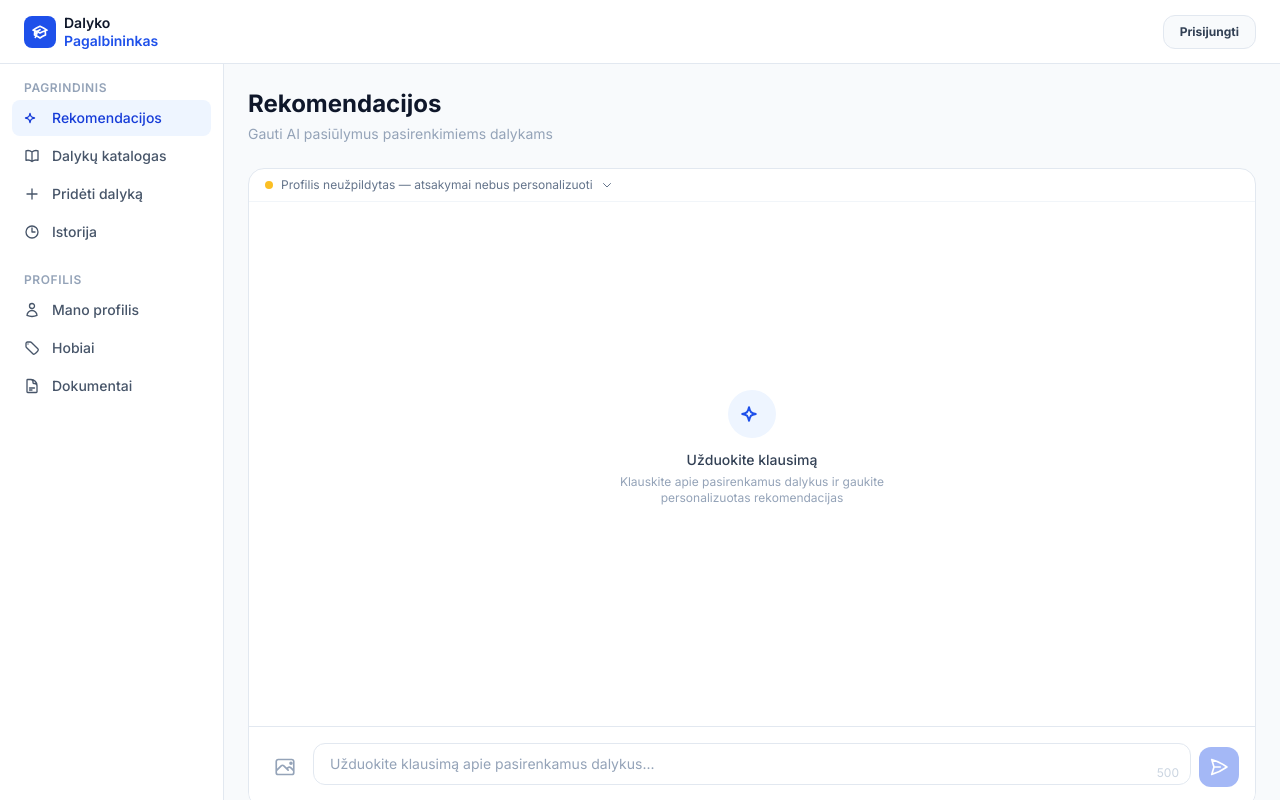
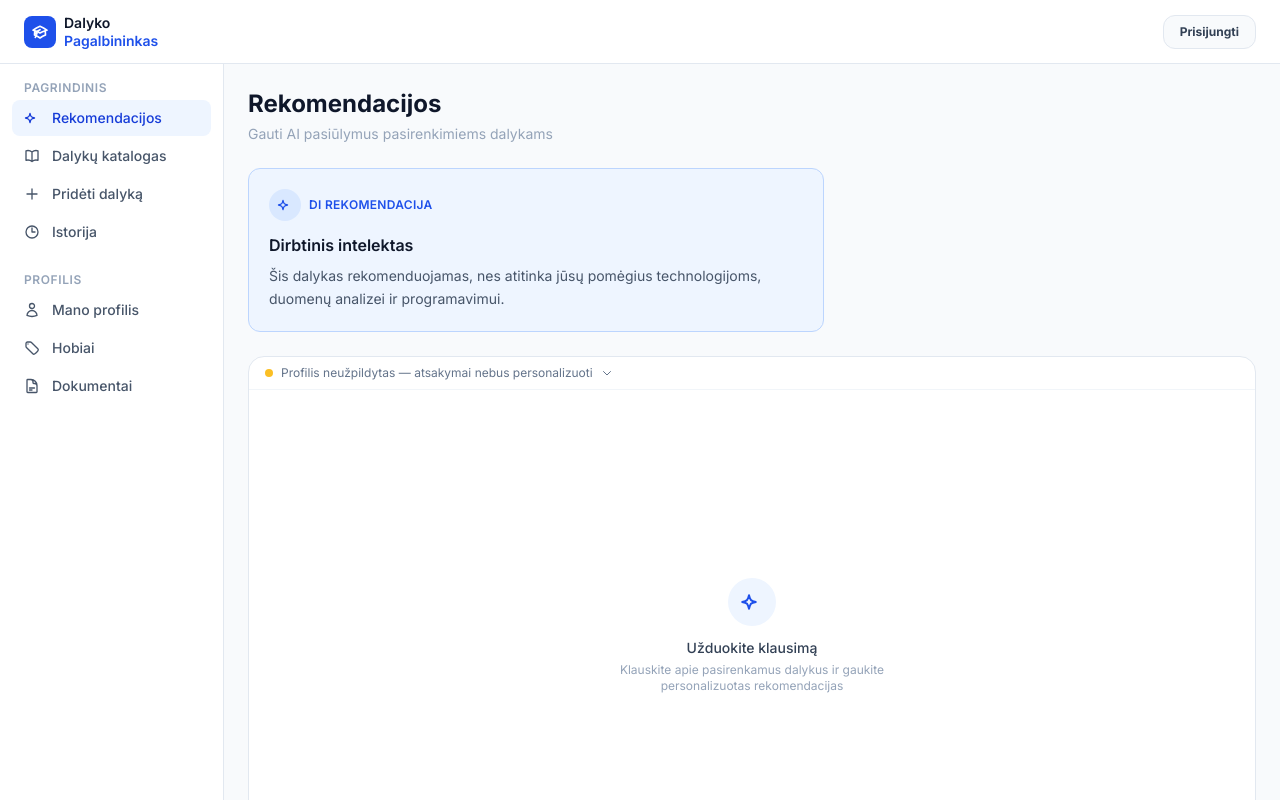
Before and after one commit to novatitas366/Laisvai-pasirenkamo-dalyko-AI-pagalbininkas, a React (Vite) app in the folder client/: page /rekomendacijos in a window 1280 px wide. Shown: the top 800 px of the page. Built offline with nearby package versions, Linux system fonts and the light colour scheme.

Commit message:
SCRUM-69: DI rekomendacijos struktūrizuotas atvaizdavimas

```diff
--- /dev/null
+++ b/client/src/components/recommendations/RecommendationResult.jsx
@@ -0,0 +1,28 @@
+export default function RecommendationResult({ recommendation }) {
+  if (!recommendation) return null
+
+  const { recommendedSubject, explanation } = recommendation
+
+  return (
+    <div className="border border-brand-200 bg-brand-50 rounded-xl p-5">
+      <div className="flex items-center gap-2 mb-3">
+        <div className="w-8 h-8 rounded-full bg-brand-100 flex items-center justify-center flex-shrink-0">
+          <svg className="w-4 h-4 text-brand-600" fill="none" stroke="currentColor" strokeWidth="2" viewBox="0 0 24 24">
+            <path strokeLinecap="round" strokeLinejoin="round" d="M9.813 15.904L9 18.75l-.813-2.846a4.5 4.5 0 00-3.09-3.09L2.25 12l2.846-.813a4.5 4.5 0 003.09-3.09L9 5.25l.813 2.846a4.5 4.5 0 003.09 3.09L15.75 12l-2.846.813a4.5 4.5 0 00-3.09 3.09z" />
+          </svg>
+        </div>
+        <p className="text-xs font-semibold text-brand-600 uppercase tracking-wide">
+          DI rekomendacija
+        </p>
+      </div>
+
+      <p className="text-base font-semibold text-slate-900 mb-2">
+        {recommendedSubject}
+      </p>
+
+      <p className="text-sm text-slate-600 leading-relaxed">
+        {explanation}
+      </p>
+    </div>
+  )
+}
--- a/client/src/pages/RecommendationsPage.jsx
+++ b/client/src/pages/RecommendationsPage.jsx
@@ -1,4 +1,11 @@
 import ChatWindow from '../components/chat/ChatWindow'
+import RecommendationResult from '../components/recommendations/RecommendationResult'
+
+// TODO: replace with real API response from SCRUM-70 once AI integration is complete
+const mockRecommendation = {
+  recommendedSubject: 'Dirbtinis intelektas',
+  explanation: 'Šis dalykas rekomenduojamas, nes atitinka jūsų pomėgius technologijoms, duomenų analizei ir programavimui.',
+}
 
 export default function RecommendationsPage() {
   return (
@@ -6,6 +13,10 @@ export default function RecommendationsPage() {
       <h1 className="text-2xl font-bold text-slate-900 mb-1">Rekomendacijos</h1>
       <p className="text-sm text-slate-400 mb-6">Gauti AI pasiūlymus pasirenkimiems dalykams</p>
 
+      <div className="max-w-xl mb-6">
+        <RecommendationResult recommendation={mockRecommendation} />
+      </div>
+
       <ChatWindow />
     </div>
   )
```
Also changed, not shown: 1 other file (tests, documents, lock files or other folders).
